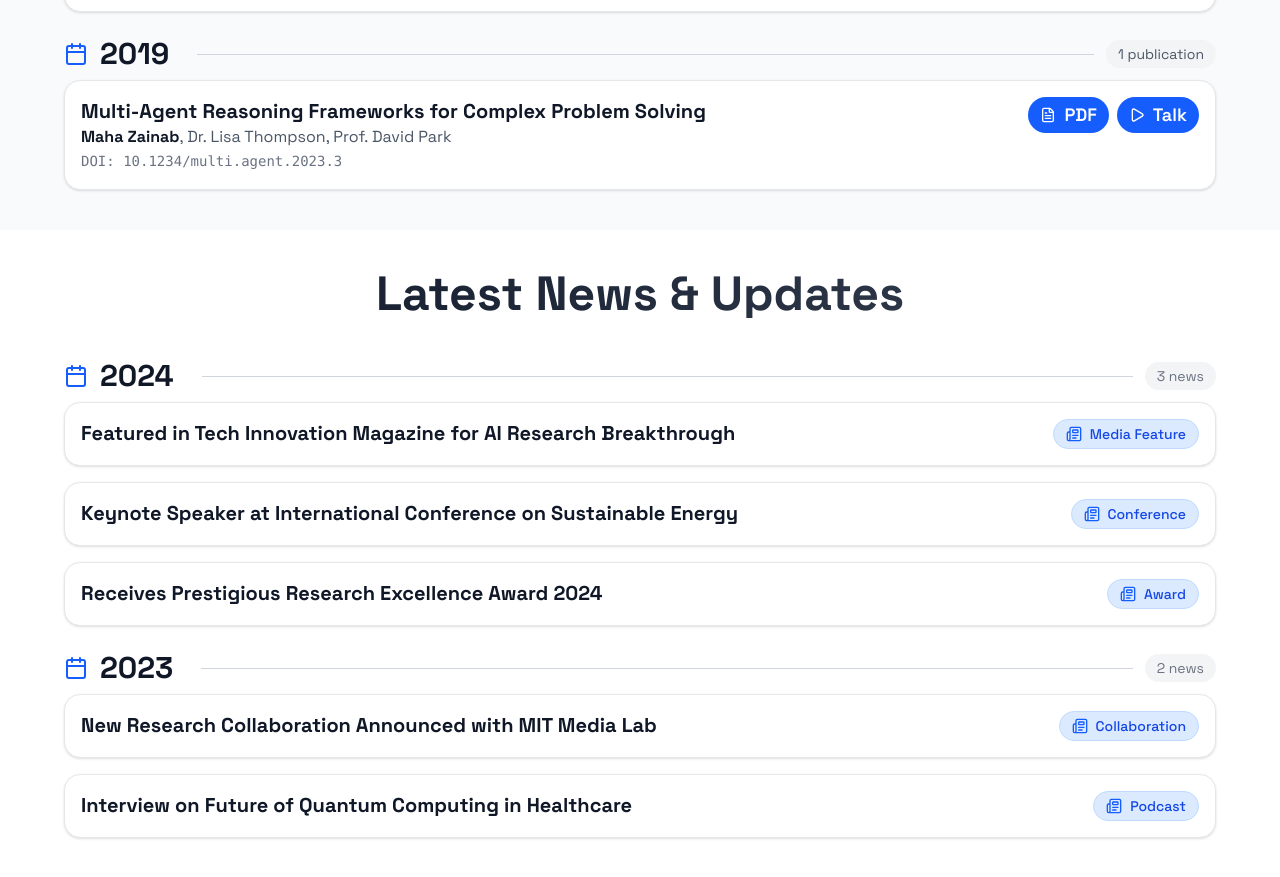
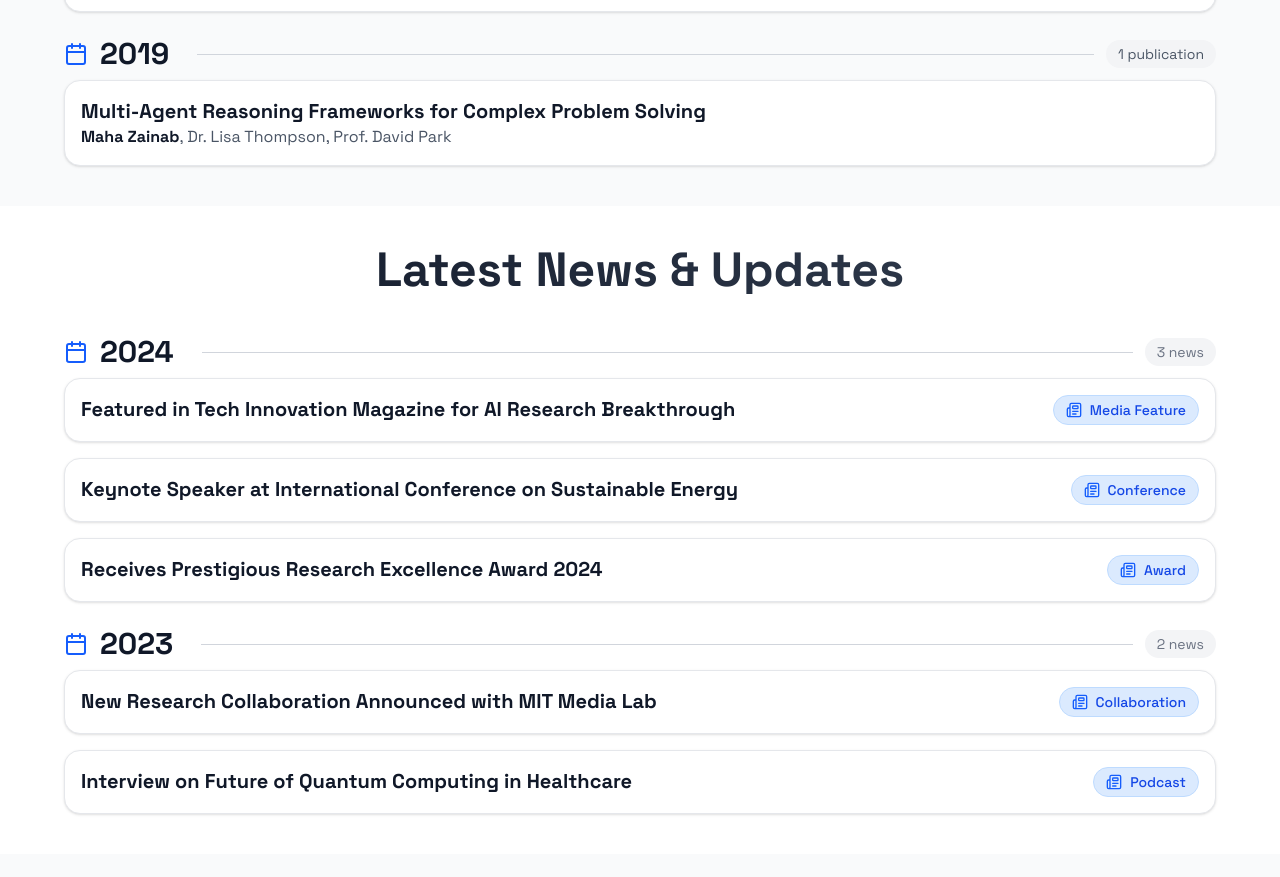
Before and after one commit to MahaZainab/MahaZainab.github.io, a React (Vite) app: page / in a window 1280 px wide. Shown: the part 1671-2548 px from the top of the page. Built offline with nearby package versions, Linux system fonts and the light colour scheme.

Commit message:
Auto commit on save

```diff
--- a/src/data/content.ts
+++ b/src/data/content.ts
@@ -79,10 +79,10 @@ export const publications: Publication[] = [
     id: 3,
     title: "Multi-Agent Reasoning Frameworks for Complex Problem Solving",
     authors: ["Maha Zainab", "Dr. Lisa Thompson", "Prof. David Park"],
-    pdfLink: "/publications/multi-agent-reasoning.pdf",
-    talkLink: "/talks/multi-agent-reasoning",
+    pdfLink: "",
+    talkLink: "",
     year: "2019",
-    doi: "10.1234/multi.agent.2023.3",
+    doi: "",
   },
   {
     id: 4,
```
